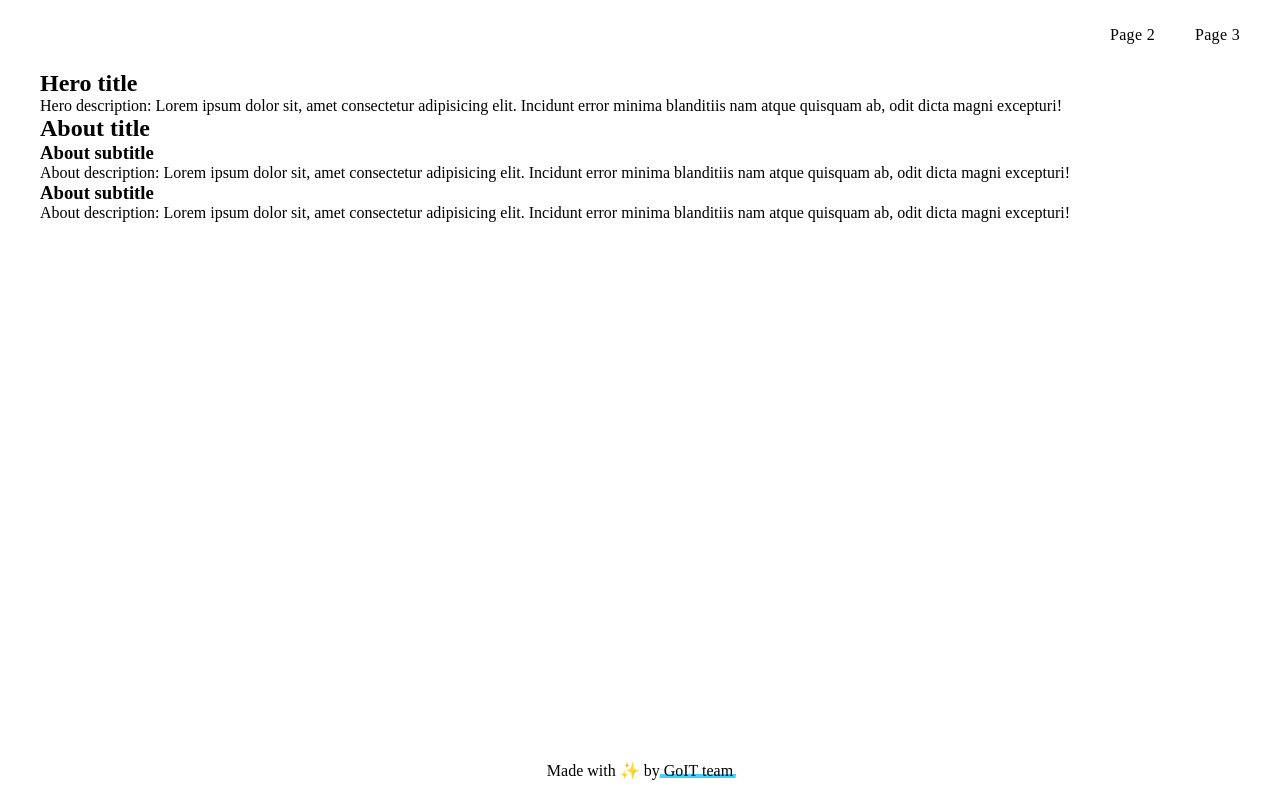
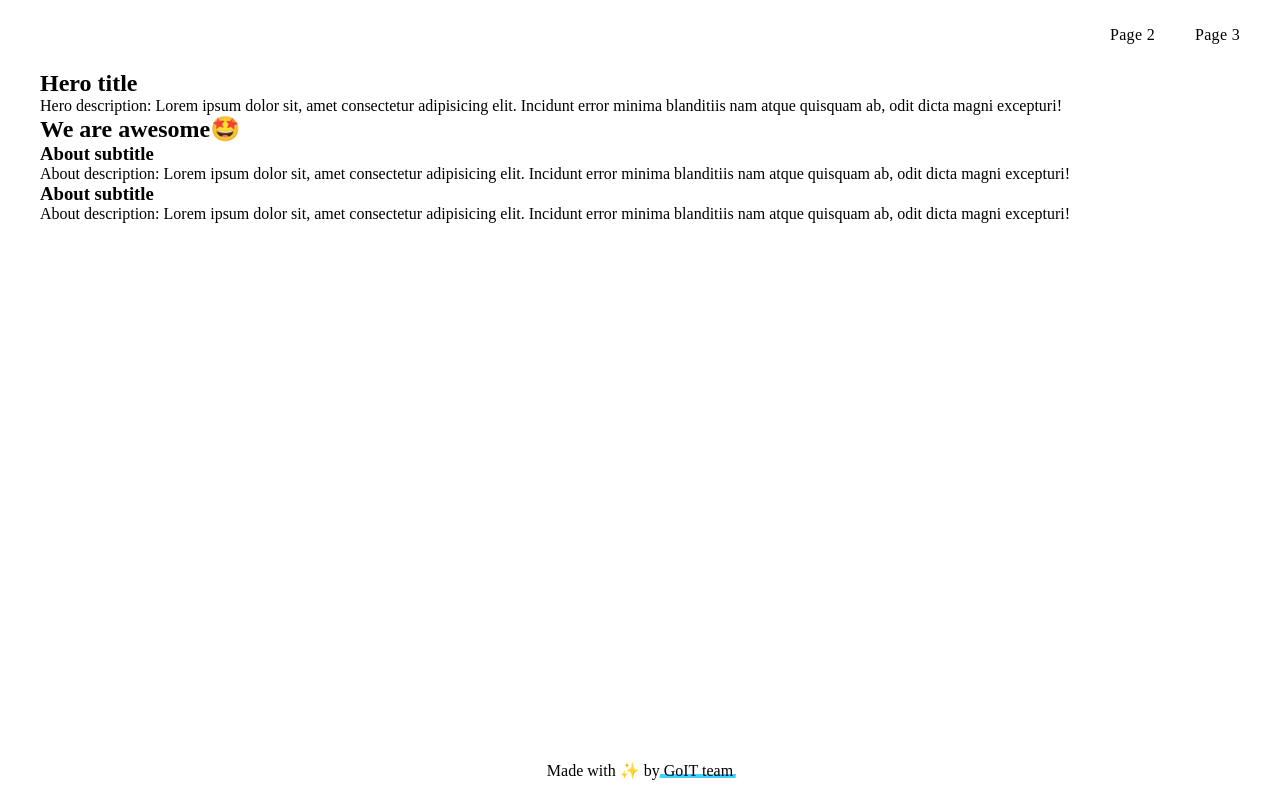
Before and after one commit to YK911/mcs_7_team_1_test, a website built with Vite: page src/index.html in a window 1280 px wide. Built offline with nearby package versions, Linux system fonts and the light colour scheme.

Commit message:
awesome commit

```diff
--- a/src/partials/about.html
+++ b/src/partials/about.html
@@ -1,6 +1,6 @@
 <section>
   <div class="container">
-    <h2>About title</h2>
+    <h2>We are awesome🤩</h2>
     <ul>
       <li>
         <h3>About subtitle</h3>
```
Also changed, not shown: 1 other file.
